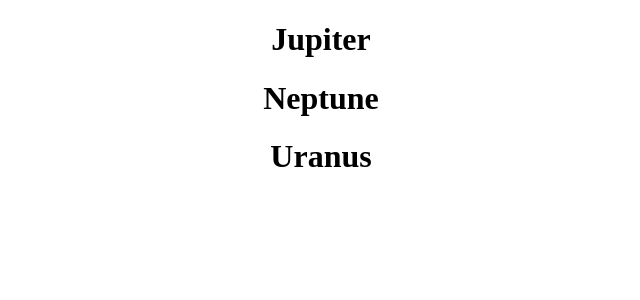
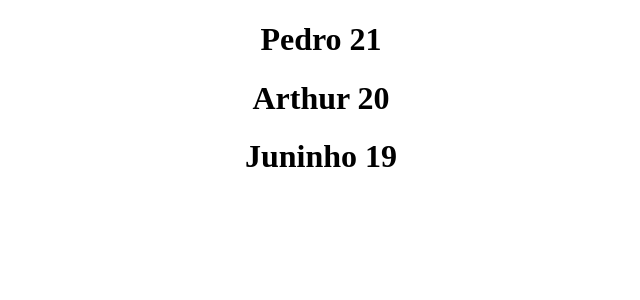
Before and after one commit to BorgersDev/LearningReact, a React (Create React App) app: page / in a window 1280 px wide. Shown: the top 300 px of the page, without its empty margins (319-959 px from the left). Built offline with nearby package versions, Linux system fonts and the light colour scheme.

Commit message:
Displaying Users on screen

```diff
--- a/src/App.js
+++ b/src/App.js
@@ -2,17 +2,19 @@ import './App.css';
 import { User } from "./User";
 
 function App() {
-  const planets = [
-    { name: "Mars",     isGasplanet: false },
-    { name: "Earth",    isGasplanet: false },
-    { name: "Jupiter",  isGasplanet: true },
-    { name: "Venus",    isGasplanet: false },
-    { name: "Neptune",  isGasplanet: true },
-    { name: "Uranus",   isGasplanet: true },
-  ]
+  const users = [
+    {name: "Pedro", age: 21},
+    {name: "Arthur", age: 20},
+    {name: "Juninho", age: 19},
+  ];
+
   return (
   <div className="App">
-    {planets.map((planet,bool) => planet.isGasplanet && <h1> {planet.name} </h1>)}
+    {users.map((user,key) => {
+      return (
+        <User name={user.name} age={user.age} />
+      );
+    })}
   </div>
   );
 }
```
